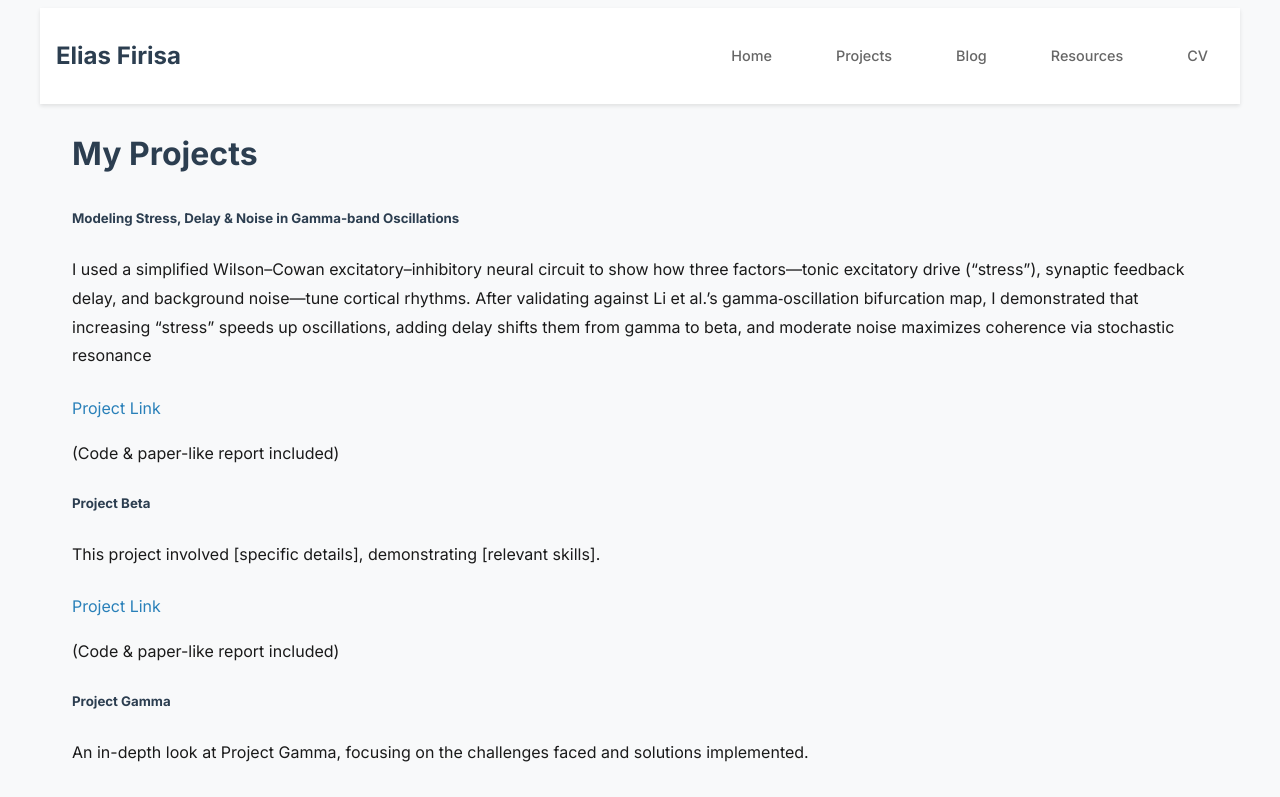
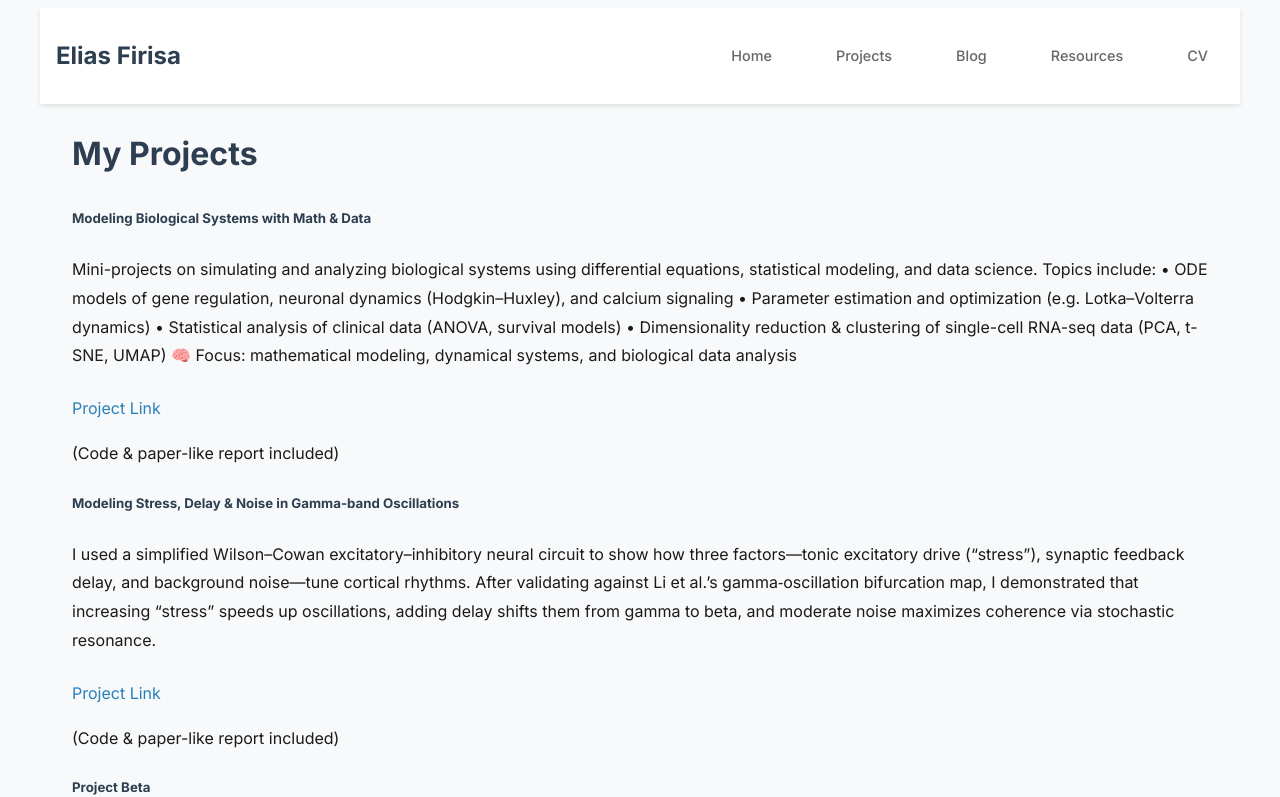
Before and after one commit to EliasSf73/elias-firisa-website, a Next.js app: page /elias-firisa-website/projects in a window 1280 px wide. Shown: the top 797 px of the page. Built offline with nearby package versions, Linux system fonts and the light colour scheme.

Commit message:
feat: add new project description for biological systems modeling

```diff
--- a/src/app/projects/page.tsx
+++ b/src/app/projects/page.tsx
@@ -4,9 +4,15 @@ import Link from 'next/link';
 const Projects = () => {
   const projects = [
     {
+      id: 2,
+      title: 'Modeling Biological Systems with Math & Data',
+      description: 'Mini-projects on simulating and analyzing biological systems using differential equations, statistical modeling, and data science.\n\nTopics include:\n\n• ODE models of gene regulation, neuronal dynamics (Hodgkin–Huxley), and calcium signaling\n• Parameter estimation and optimization (e.g. Lotka–Volterra dynamics)\n• Statistical analysis of clinical data (ANOVA, survival models)\n• Dimensionality reduction & clustering of single-cell RNA-seq data (PCA, t-SNE, UMAP)\n\n🧠 Focus: mathematical modeling, dynamical systems, and biological data analysis',
+      link: 'https://github.com/EliasSf73/Mathematical-modeling-project',
+    },
+    {
       id: 1,
       title: 'Modeling Stress, Delay & Noise in Gamma-band Oscillations',
-      description: 'I used a simplified Wilson–Cowan excitatory–inhibitory neural circuit to show how three factors—tonic excitatory drive (“stress”), synaptic feedback delay, and background noise—tune cortical rhythms. After validating against Li et al.’s gamma‐oscillation bifurcation map, I demonstrated that increasing “stress” speeds up oscillations, adding delay shifts them from gamma to beta, and moderate noise maximizes coherence via stochastic resonance',
+      description: 'I used a simplified Wilson–Cowan excitatory–inhibitory neural circuit to show how three factors—tonic excitatory drive (“stress”), synaptic feedback delay, and background noise—tune cortical rhythms. After validating against Li et al.’s gamma‐oscillation bifurcation map, I demonstrated that increasing “stress” speeds up oscillations, adding delay shifts them from gamma to beta, and moderate noise maximizes coherence via stochastic resonance.',
       link: 'https://github.com/EliasSf73/Mathematical-modeling-project/tree/main/Modeling%20Project',
     },
     {
```
